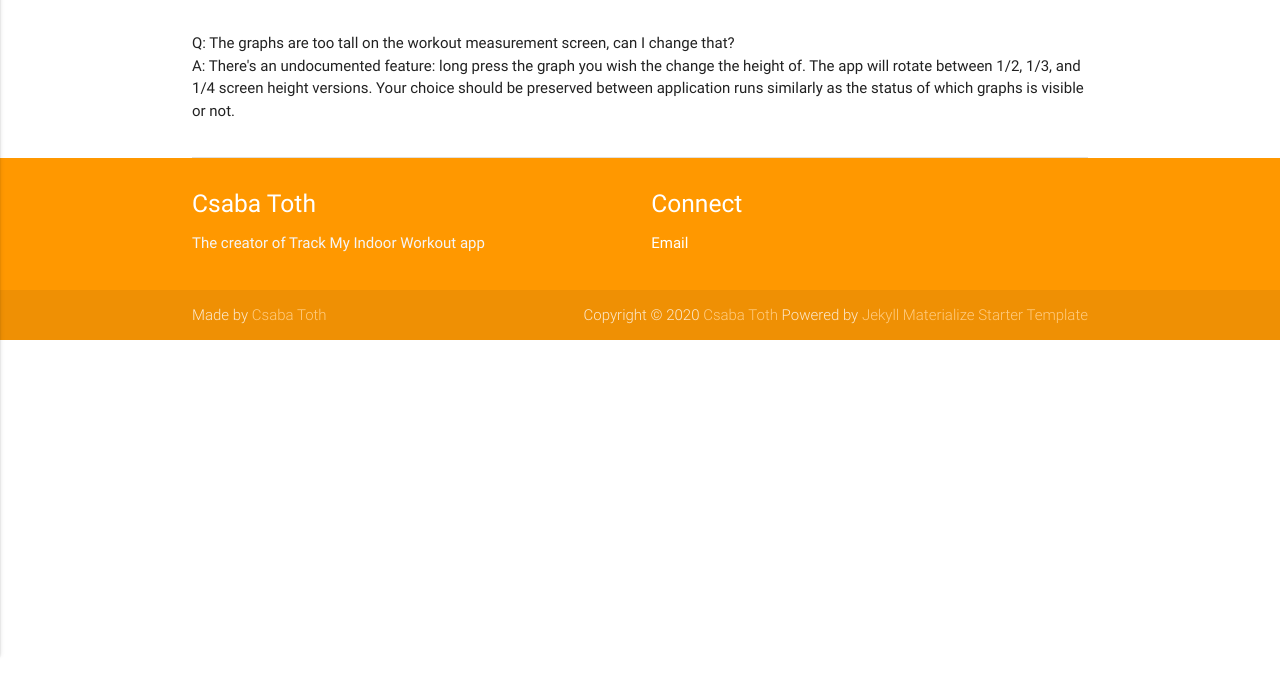
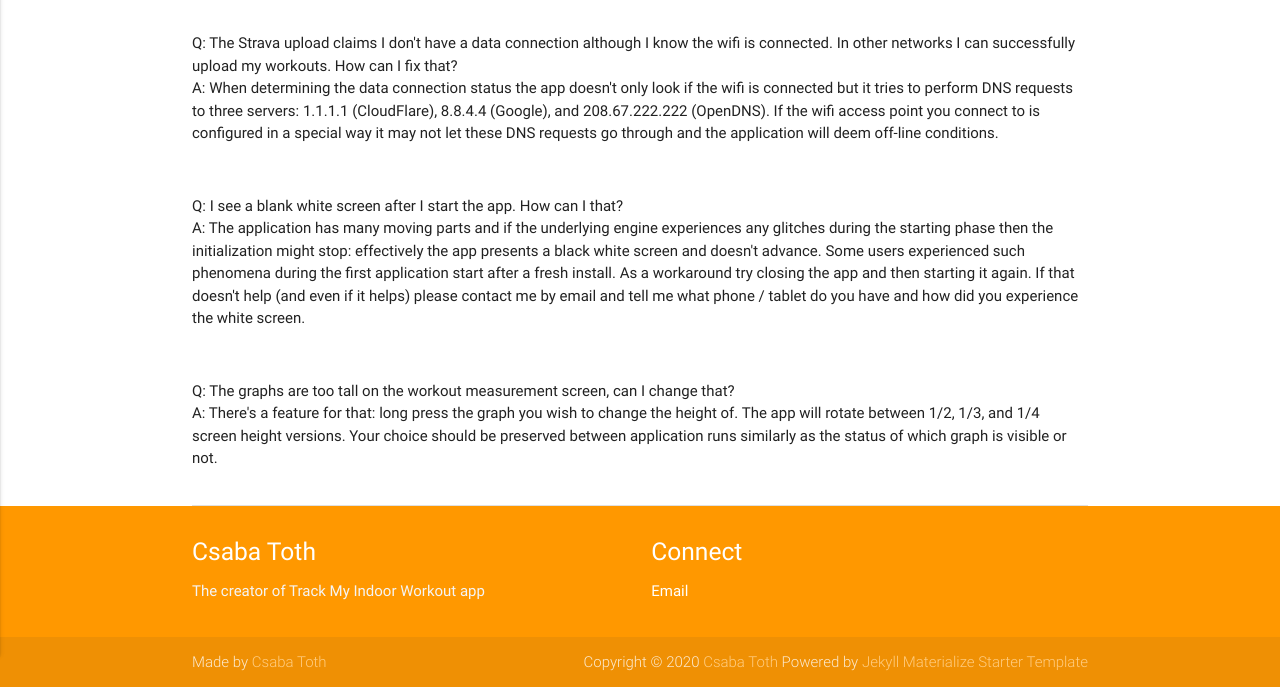
Before and after one commit to TrackMyIndoorWorkout/TrackMyIndoorWorkout.github.io, a Jekyll site: the page built from frequently-asked-questions.md, in a window 1280 px wide. Shown: the part 305-992 px from the top of the page. Built offline with Jekyll 4.4.1, drawn with Linux system fonts in a browser that asks for light colours; before the commit the page ends 900 px from its top, so only the background shows below that; grey boxes are pictures that could not be loaded.

Commit message:
More FAQ items

```diff
--- a/frequently-asked-questions.md
+++ b/frequently-asked-questions.md
@@ -11,10 +11,32 @@ redirect_from:
 <div class="section">
     <div class="row">
         <div class="col s12">
+            Q: The Strava upload claims I don't have a data connection although I know the wifi is connected. In other networks I can successfully upload my workouts. How can I fix that?
+        </div>
+        <div class="col s12">
+            A: When determining the data connection status the app doesn't only look if the wifi is connected but it tries to perform DNS requests to three servers: 1.1.1.1 (CloudFlare), 8.8.4.4 (Google), and 208.67.222.222 (OpenDNS). If the wifi access point you connect to is configured in a special way it may not let these DNS requests go through and the application will deem off-line conditions.
+        </div>
+    </div>
+</div>
+
+<div class="section">
+    <div class="row">
+        <div class="col s12">
+            Q: I see a blank white screen after I start the app. How can I that?
+        </div>
+        <div class="col s12">
+            A: The application has many moving parts and if the underlying engine experiences any glitches during the starting phase then the initialization might stop: effectively the app presents a black white screen and doesn't advance. Some users experienced such phenomena during the first application start after a fresh install. As a workaround try closing the app and then starting it again. If that doesn't help (and even if it helps) please contact me by email and tell me what phone / tablet do you have and how did you experience the white screen.
+        </div>
+    </div>
+</div>
+
+<div class="section">
+    <div class="row">
+        <div class="col s12">
             Q: The graphs are too tall on the workout measurement screen, can I change that?
         </div>
         <div class="col s12">
-            A: There's an undocumented feature: long press the graph you wish the change the height of. The app will rotate between 1/2, 1/3, and 1/4 screen height versions. Your choice should be preserved between application runs similarly as the status of which graphs is visible or not.
+            A: There's a feature for that: long press the graph you wish to change the height of. The app will rotate between 1/2, 1/3, and 1/4 screen height versions. Your choice should be preserved between application runs similarly as the status of which graph is visible or not.
         </div>
     </div>
 </div>
```
Also changed, not shown: _posts/2020-09-22-frequently-asked-questions.md (+10 -2 lines).
